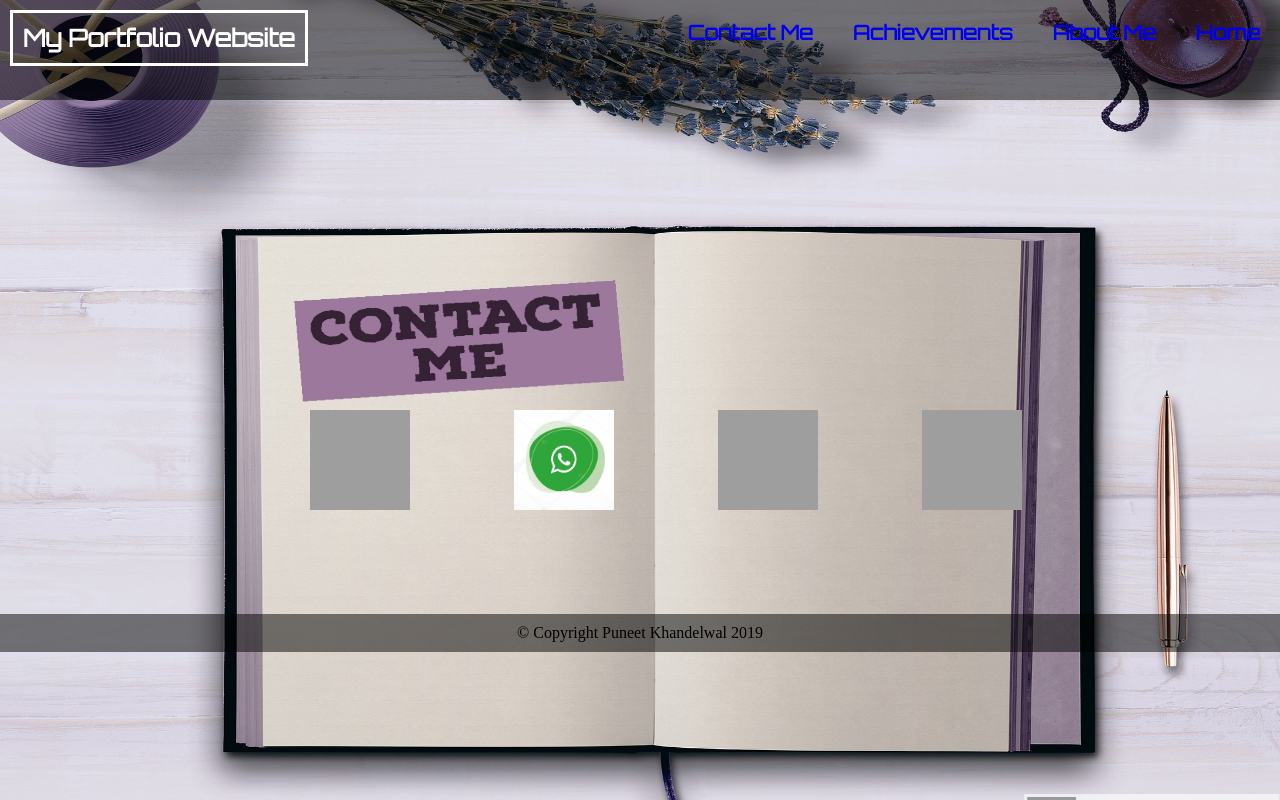
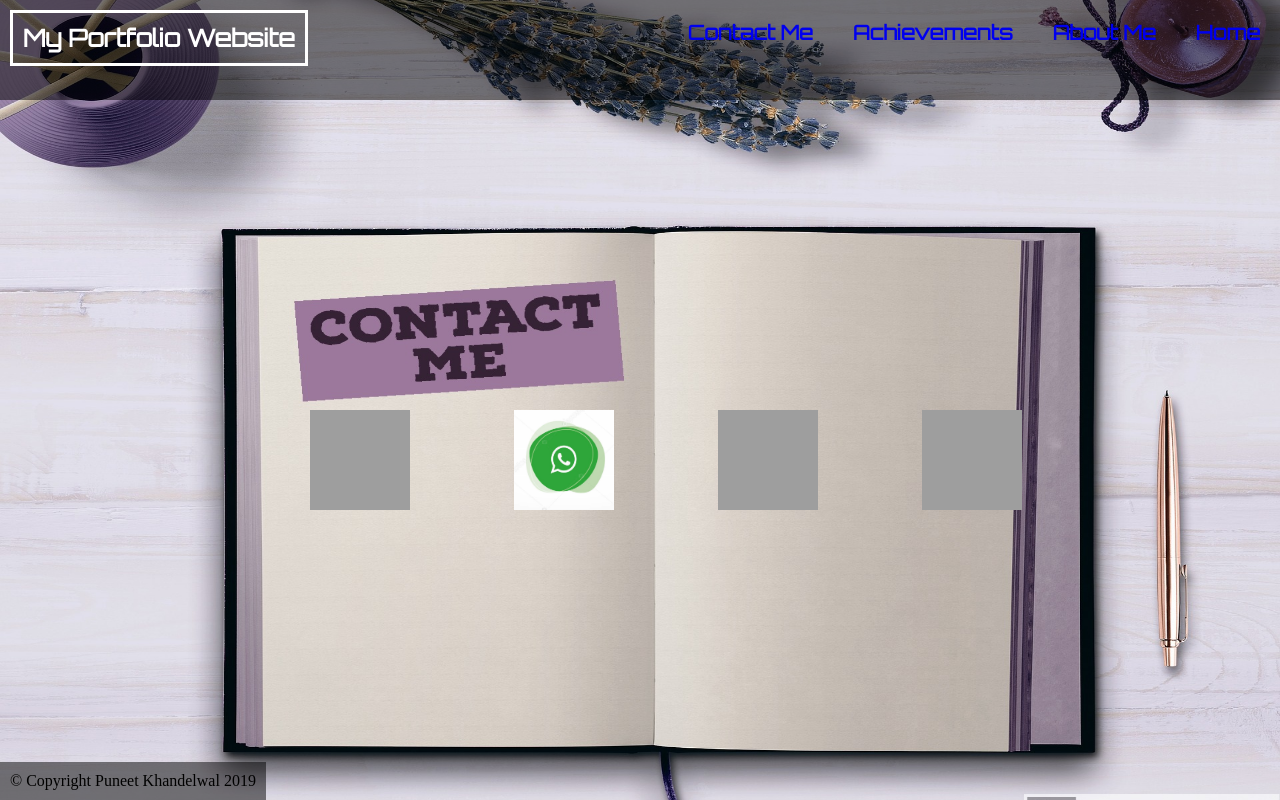
Before and after one commit to puneet3476/puneet3476.github.io, a PHP site: the page made by Contact Me.html in a window 1280 px wide. Run offline with PHP 8.4, Linux system fonts and the light colour scheme; some web fonts are replaced; grey boxes are pictures that could not be loaded.

Commit message:
Update Contact Me.css

```diff
--- a/Contact Me.css
+++ b/Contact Me.css
@@ -44,11 +44,11 @@ padding: 10px 10px;}
 	padding: 10px 10px;
 	margin-left: 10px;
 	display: inline-block}
-.foot{
+.foot{position:fixed;
 	background-color: rgba(0,0,0,0.5);
-	float: bottom;
+	bottom:0;
 	padding: 10px;
-	text-align: bottom;
+
 }
 .fb{float: center;
 	margin-top: 310px;
```
